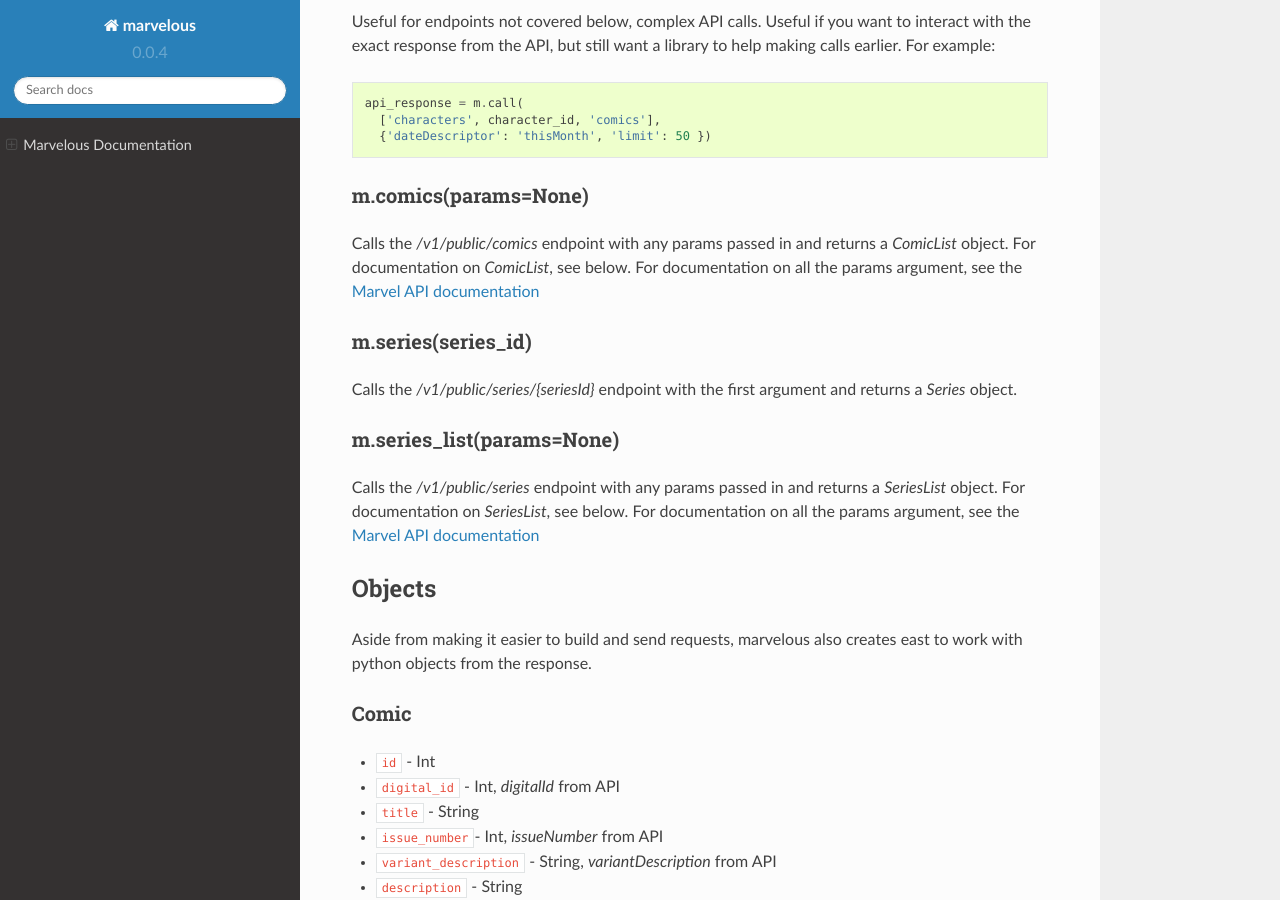
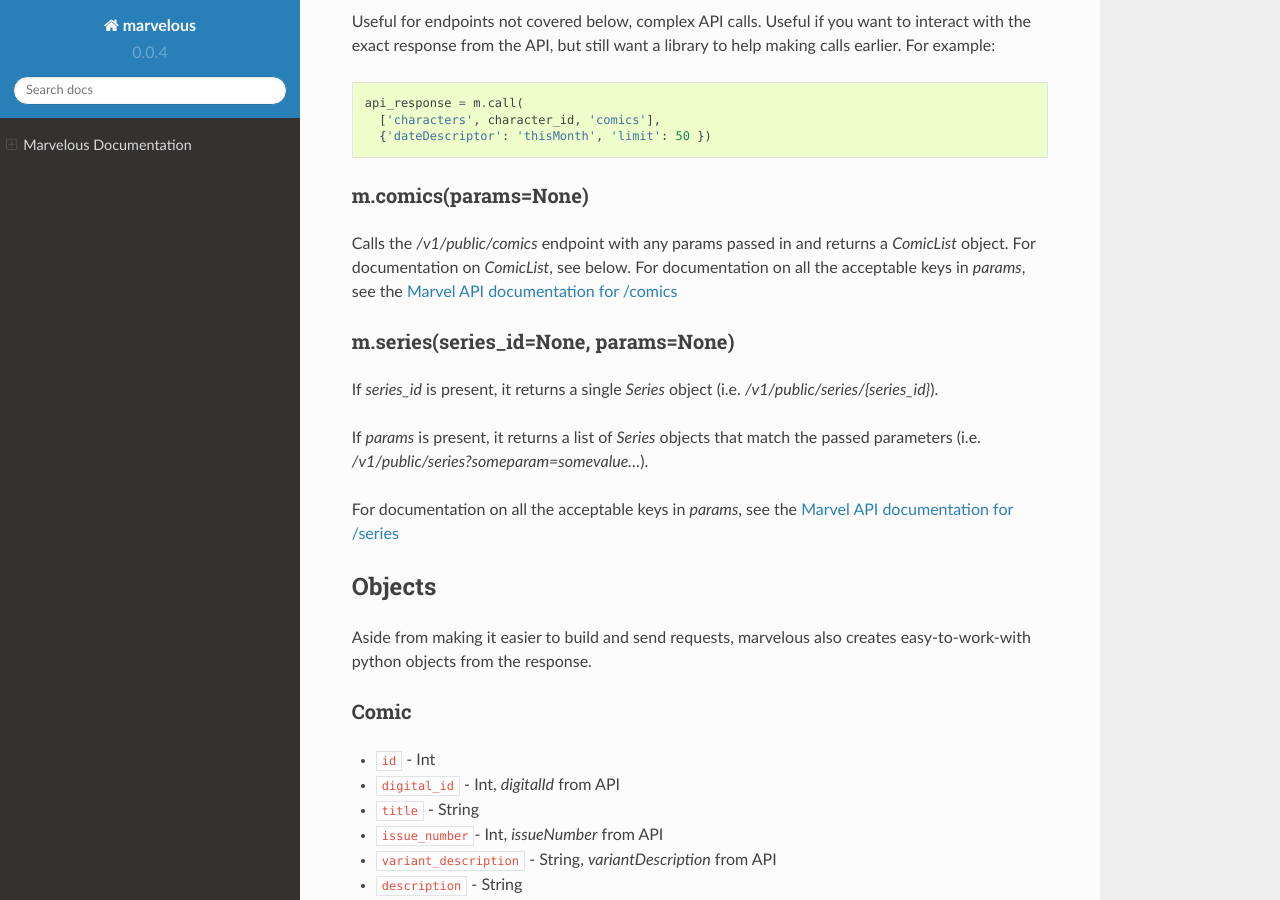
Before and after one commit to rkuykendall/marvelous, a Sphinx documentation site: the page built from docs/index.rst, in a window 1280 px wide and 900 px high, scrolled down 1803 px. Built offline with Sphinx 7.4.7 and the Read the Docs theme 2.0.0, drawn with Linux system fonts in a browser that asks for light colours; some of the changed text lies outside the part shown.

Commit message:
Support arbitrary filters for series endpoint (#18)
* support arbitrary filters for series endpoint

* CR Feedback

```diff
--- a/docs/index.rst
+++ b/docs/index.rst
@@ -115,31 +115,28 @@ m.comics(params=None)
 .....................
 
 Calls the `/v1/public/comics` endpoint with any params passed in and
-returns a `ComicList` object. For documentation on `ComicList`, see below. For
-documentation on all the params argument, see the
-`Marvel API documentation <https://developer.marvel.com/docs#!/public/getComicsCollection_get_6>`_
+returns a `ComicList` object. For documentation on `ComicList`, see below.
+For documentation on all the acceptable keys in `params`, see the
+`Marvel API documentation for /comics <https://developer.marvel.com/docs#!/public/getComicsCollection_get_6>`_
 
 
-m.series(series_id)
-...................
+m.series(series_id=None, params=None)
+.....................................
 
-Calls the `/v1/public/series/{seriesId}` endpoint with the first
-argument and returns a `Series` object.
+If `series_id` is present, it returns a single `Series` object
+(i.e. `/v1/public/series/{series_id}`).
 
-m.series_list(params=None)
-.....................
+If `params` is present, it returns a list of `Series` objects that match the
+passed parameters (i.e. `/v1/public/series?someparam=somevalue...`).
 
-Calls the `/v1/public/series` endpoint with any params passed in and
-returns a `SeriesList` object. For documentation on `SeriesList`, see below. For
-documentation on all the params argument, see the
-`Marvel API documentation <https://developer.marvel.com/docs#!/public/getSeriesCollection_get_25>`_
-
+For documentation on all the acceptable keys in `params`, see the
+`Marvel API documentation for /series <https://developer.marvel.com/docs#!/public/getSeriesCollection_get_25>`_
 
 Objects
 -------
 
 Aside from making it easier to build and send requests, marvelous also creates
-east to work with python objects from the response.
+easy-to-work-with python objects from the response.
 
 
 Comic
```
Also changed, not shown: other parts of docs/index.rst (+12 -7 lines), marvelous/__init__.py (+11 -1 lines), 5 other files.
